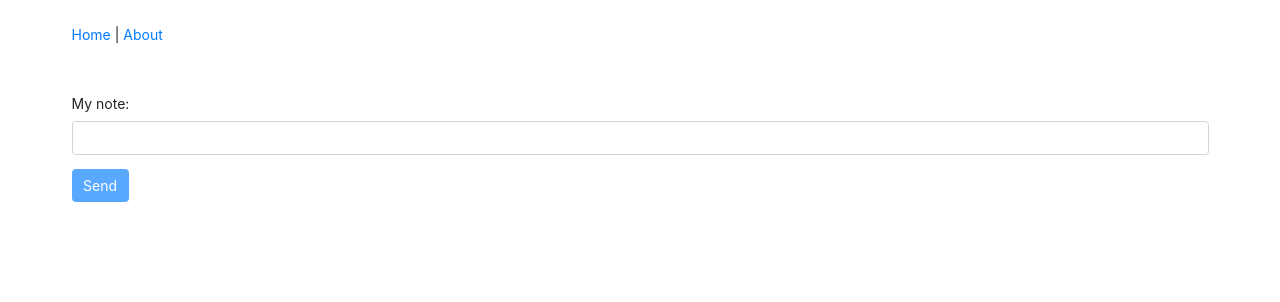
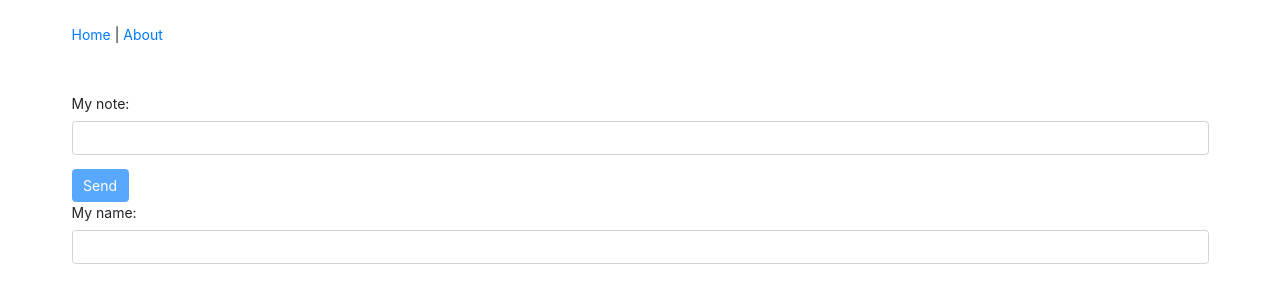
Before and after one commit to eyalmishor/my-notes, a Vue app: page / in a window 1280 px wide. Shown: the top 302 px of the page. Built offline with nearby package versions, Linux system fonts and the light colour scheme.

Commit message:
firebase bugs

```diff
--- a/src/components/NewNote.vue
+++ b/src/components/NewNote.vue
@@ -1,11 +1,15 @@
 <template>
+<div>
     <form @submit.prevent="submit" >
         <div class="form-group">
             <label>My note:</label>
             <input v-model="title" class="form-control"/>
         </div>
-        <button class="btn btn-primary" :disabled="!title">Send</button>
+        <button class="btn btn-primary" :disabled="!title || !user">Send</button>
     </form>
+     <label>My name:</label>
+     <input v-model="user" class="form-control"/>
+</div>
 </template>
 
 <script>
@@ -14,12 +18,12 @@ export default {
   data() {
     return {
       title: null,
-      text: null,
+      user: null,
     };
   },
   methods: {
     submit() {
-      this.$emit('add-new-note', { title: this.title, text: this.text });
+      this.$emit('add-new-note', { title: this.title, user: this.user });
       this.clear();
     },
     clear() {
--- a/src/components/NotesManager.vue
+++ b/src/components/NotesManager.vue
@@ -18,16 +18,13 @@ export default {
   data() {
     return {
       tabs: ["Notes", "New note"],
-      selectedTab: "Notes"
+      selectedTab: "Notes",
     };
   },
   methods: {
     addNewNote(note) {
       this.$store.commit("addNewNote", note);
     }
-  },
-  created() {
-      this.$store.dispatch("created");
   },
 };
 </script>
--- a/src/main.js
+++ b/src/main.js
@@ -11,4 +11,8 @@ new Vue({
   router,
   store,
   render: h => h(App),
+  created() {
+    this.$store.dispatch('created');
+  },
+
 }).$mount('#app');
--- a/src/store.js
+++ b/src/store.js
@@ -20,19 +20,22 @@ const notesRef = database.ref('notes');
 export default new Vuex.Store({
   state: {
     notes: [],
+    user: null,
   },
 
   mutations: {
     addNewNote(state, note) {
+      state.user = note.user;
       state.notes.push(note);
       notesRef.push(note);
     },
   },
   actions: {
     created() {
-      console.log('heelo');
       notesRef.on('child_added', (snapshot) => {
-        this.state.notes.push(snapshot.val());
+        if (snapshot.val().user !== this.state.user) {
+          this.state.notes.push(snapshot.val());
+        }
       });
     },
   },
```
